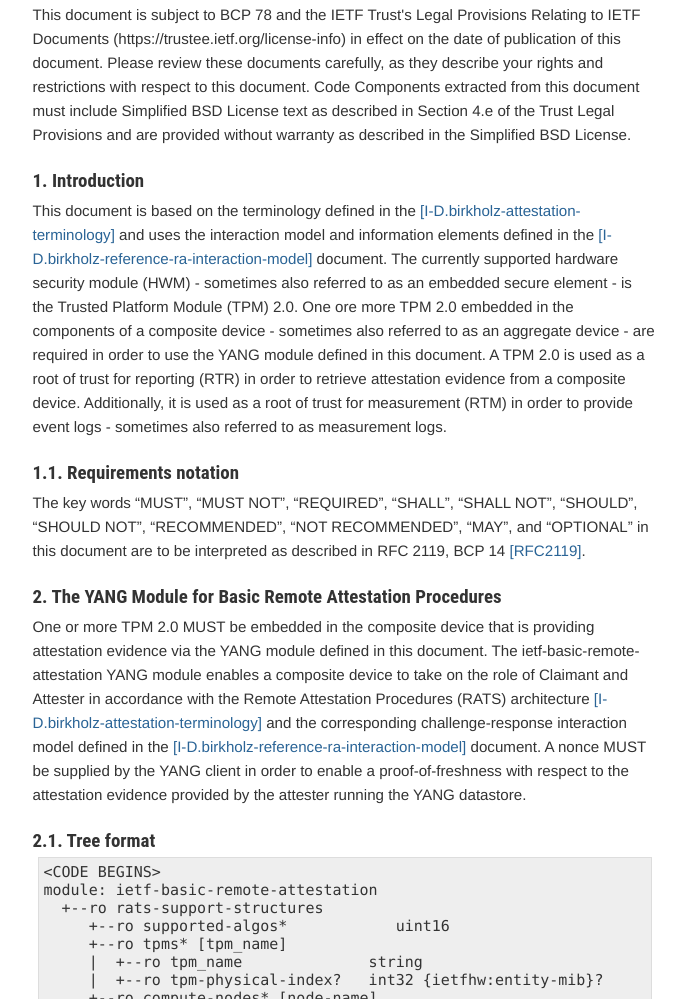
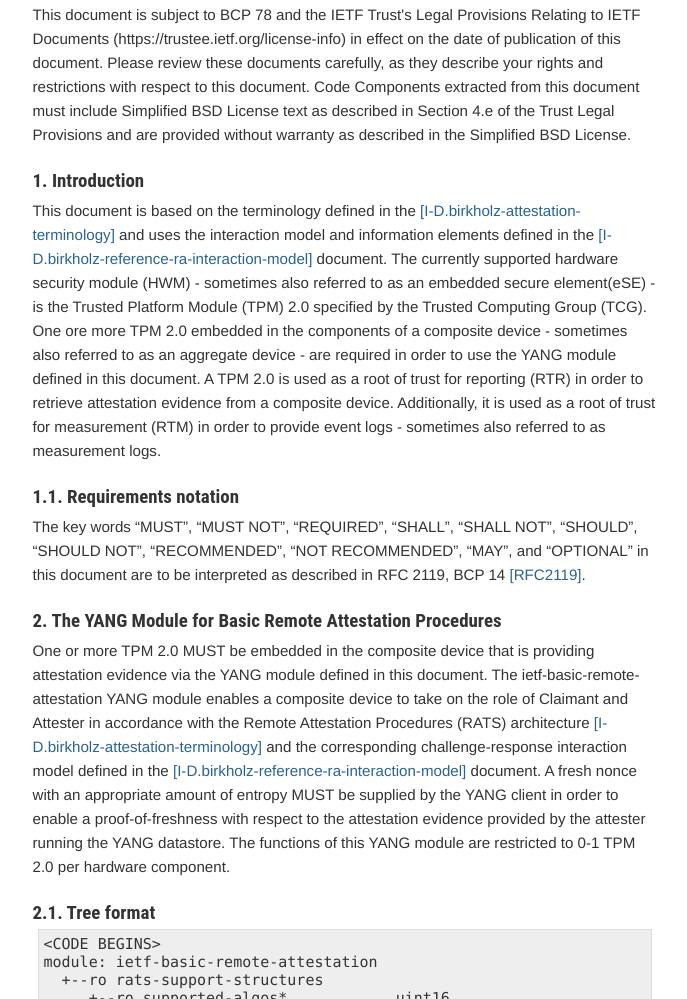
Before and after one commit to ietf-rats/draft-birkholz-rats-basic-yang-module, a plain HTML site: page draft-birkholz-yang-basic-remote-attestation.html in a window 1280 px wide. Shown: the part 1154-2153 px from the top of the page, without its empty margins (123-810 px from the left). Drawn offline with Linux system fonts and the light colour scheme.

Commit message:
Script updating gh-pages from 62ba449. [ci skip]

```diff
--- a/draft-birkholz-yang-basic-remote-attestation.html
+++ b/draft-birkholz-yang-basic-remote-attestation.html
@@ -413,7 +413,7 @@ ul.toc li {
   <h1 id="rfc.section.1">
 <a href="#rfc.section.1">1.</a> <a href="#introduction" id="introduction">Introduction</a>
 </h1>
-<p id="rfc.section.1.p.1">This document is based on the terminology defined in the <a href="#I-D.birkholz-attestation-terminology" class="xref">[I-D.birkholz-attestation-terminology]</a> and uses the interaction model and information elements defined in the <a href="#I-D.birkholz-reference-ra-interaction-model" class="xref">[I-D.birkholz-reference-ra-interaction-model]</a> document. The currently supported hardware security module (HWM) - sometimes also referred to as an embedded secure element - is the Trusted Platform Module (TPM) 2.0. One ore more TPM 2.0 embedded in the components of a composite device - sometimes also referred to as an aggregate device - are required in order to use the YANG module defined in this document. A TPM 2.0 is used as a root of trust for reporting (RTR) in order to retrieve attestation evidence from a composite device. Additionally, it is used as a root of trust for measurement (RTM) in order to provide event logs - sometimes also referred to as measurement logs.</p>
+<p id="rfc.section.1.p.1">This document is based on the terminology defined in the <a href="#I-D.birkholz-attestation-terminology" class="xref">[I-D.birkholz-attestation-terminology]</a> and uses the interaction model and information elements defined in the <a href="#I-D.birkholz-reference-ra-interaction-model" class="xref">[I-D.birkholz-reference-ra-interaction-model]</a> document. The currently supported hardware security module (HWM) - sometimes also referred to as an embedded secure element(eSE) - is the Trusted Platform Module (TPM) 2.0 specified by the Trusted Computing Group (TCG). One ore more TPM 2.0 embedded in the components of a composite device - sometimes also referred to as an aggregate device - are required in order to use the YANG module defined in this document. A TPM 2.0 is used as a root of trust for reporting (RTR) in order to retrieve attestation evidence from a composite device. Additionally, it is used as a root of trust for measurement (RTM) in order to provide event logs - sometimes also referred to as measurement logs.</p>
 <h1 id="rfc.section.1.1">
 <a href="#rfc.section.1.1">1.1.</a> <a href="#requirements-notation" id="requirements-notation">Requirements notation</a>
 </h1>
@@ -421,7 +421,7 @@ ul.toc li {
 <h1 id="rfc.section.2">
 <a href="#rfc.section.2">2.</a> <a href="#the-yang-module-for-basic-remote-attestation-procedures" id="the-yang-module-for-basic-remote-attestation-procedures">The YANG Module for Basic Remote Attestation Procedures</a>
 </h1>
-<p id="rfc.section.2.p.1">One or more TPM 2.0 MUST be embedded in the composite device that is providing attestation evidence via the YANG module defined in this document. The ietf-basic-remote-attestation YANG module enables a composite device to take on the role of Claimant and Attester in accordance with the Remote Attestation Procedures (RATS) architecture <a href="#I-D.birkholz-attestation-terminology" class="xref">[I-D.birkholz-attestation-terminology]</a> and the corresponding challenge-response interaction model defined in the <a href="#I-D.birkholz-reference-ra-interaction-model" class="xref">[I-D.birkholz-reference-ra-interaction-model]</a> document. A nonce MUST be supplied by the YANG client in order to enable a proof-of-freshness with respect to the attestation evidence provided by the attester running the YANG datastore.</p>
+<p id="rfc.section.2.p.1">One or more TPM 2.0 MUST be embedded in the composite device that is providing attestation evidence via the YANG module defined in this document. The ietf-basic-remote-attestation YANG module enables a composite device to take on the role of Claimant and Attester in accordance with the Remote Attestation Procedures (RATS) architecture <a href="#I-D.birkholz-attestation-terminology" class="xref">[I-D.birkholz-attestation-terminology]</a> and the corresponding challenge-response interaction model defined in the <a href="#I-D.birkholz-reference-ra-interaction-model" class="xref">[I-D.birkholz-reference-ra-interaction-model]</a> document. A fresh nonce with an appropriate amount of entropy MUST be supplied by the YANG client in order to enable a proof-of-freshness with respect to the attestation evidence provided by the attester running the YANG datastore. The functions of this YANG module are restricted to 0-1 TPM 2.0 per hardware component.</p>
 <h1 id="rfc.section.2.1">
 <a href="#rfc.section.2.1">2.1.</a> <a href="#tree-format" id="tree-format">Tree format</a>
 </h1>
```
Also changed, not shown: draft-birkholz-yang-basic-remote-attestation.txt.
